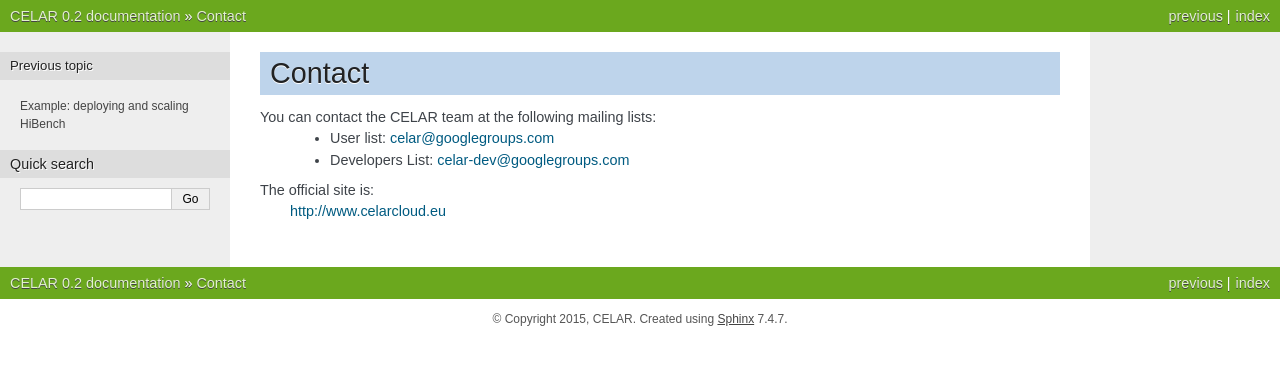
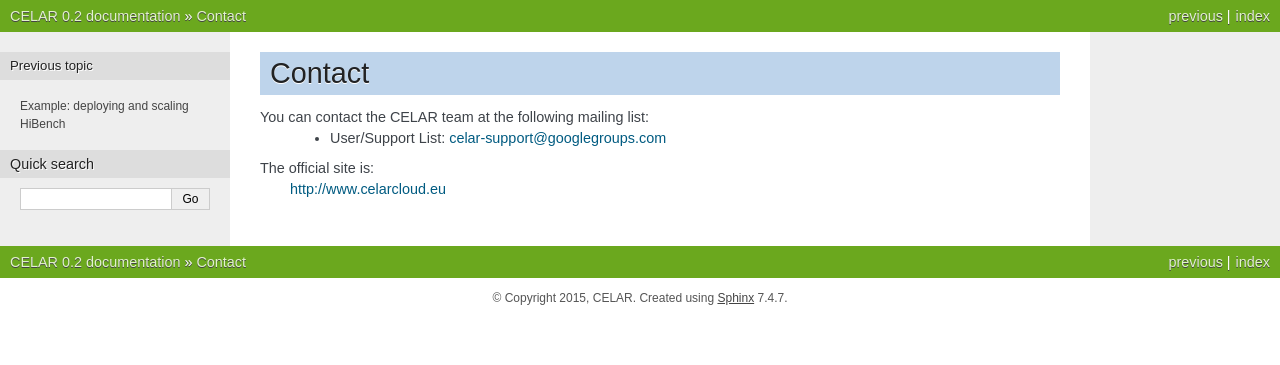
Before and after one commit to giagiannis/celar-documentation, a Sphinx documentation site: the page built from source/sections/contact.rst, in a window 1280 px wide. Shown: the top 365 px of the page. Built offline with Sphinx 7.4.7, drawn with Linux system fonts in a browser that asks for light colours.

Commit message:
updated contact list

```diff
--- a/source/sections/contact.rst
+++ b/source/sections/contact.rst
@@ -1,9 +1,8 @@
 Contact
 =========
 
-You can contact the CELAR team at the following mailing lists:
- - User list: celar@googlegroups.com
- - Developers List: celar-dev@googlegroups.com
+You can contact the CELAR team at the following mailing list:
+ - User/Support List: celar-support@googlegroups.com
 
 The official site is:
   http://www.celarcloud.eu
```
